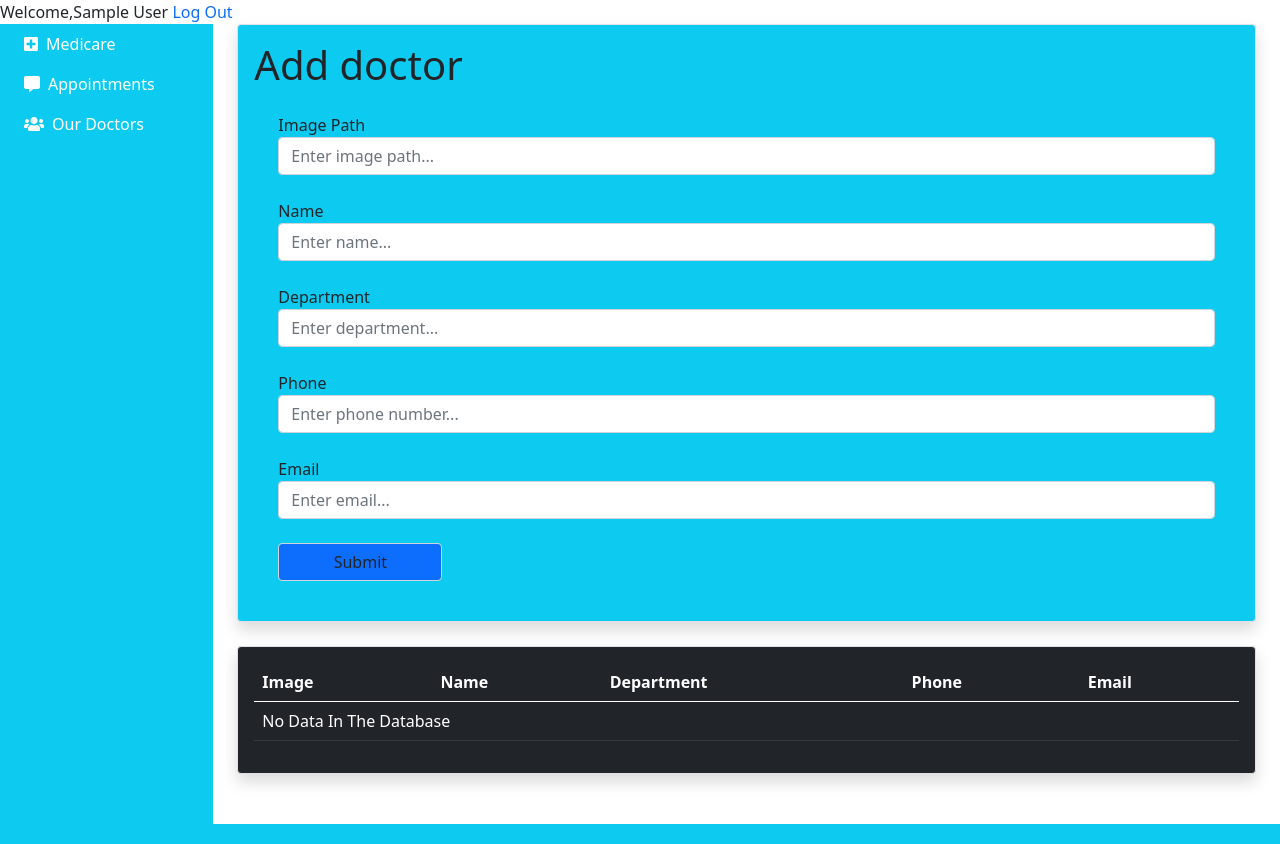
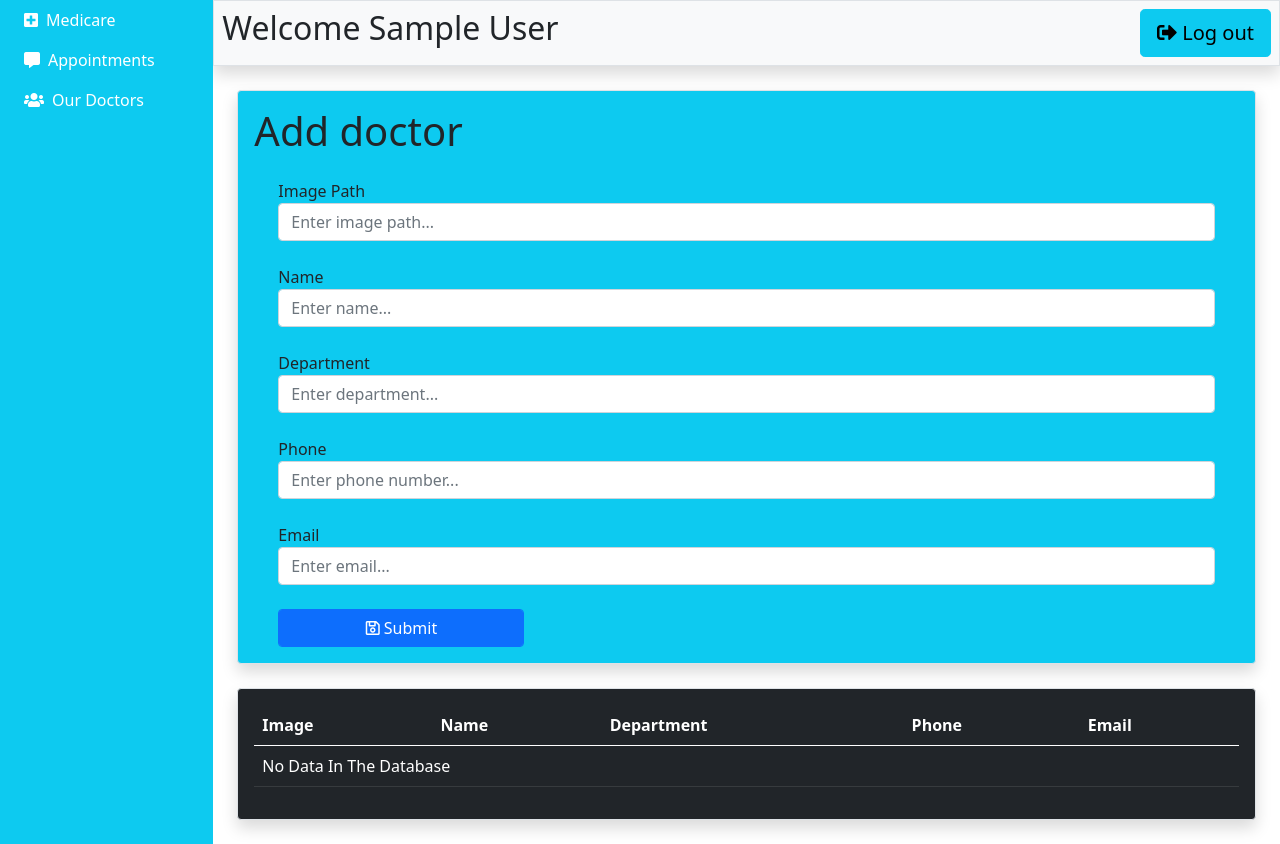
Before and after one commit to Md-Tariqul-Islam/Medicare, a PHP site: page /doctor.php in a window 1280 px wide. Run offline with PHP 8.4, Linux system fonts and the light colour scheme; the visitor is signed in with stand-in values (Sample User, id 1); data that the repository does not hold is empty.

Commit message:
Add log out button for admin & welcome admin

```diff
--- a/doctor.php
+++ b/doctor.php
@@ -1,6 +1,6 @@
 <?php
     session_start();
-    echo "Welcome," . $_SESSION['name'];
+    //echo "Welcome," . $_SESSION['name'];
     include "dbconnect.php";
     if(isset($_POST['submit'])){
         $image= $_POST['dbimage'];
@@ -55,7 +55,6 @@
   </head>
   <body>
 
-    <a class="text-decoration-none" href="login.php">Log Out</a>
     <div class="container-fluid">
       <div class="row min-vh-100 flex-nowrap">
         <!-- Sidebar With Navbar -->
@@ -79,6 +78,16 @@
         </aside>
         <!-- Main part -->
         <main class="col px-0">
+            <!-- Header  -->
+            <div class="d-flex justify-content-between border bg-light mb-4 shadow">
+                <div class="p-2"><h2 class=""><?php echo "Welcome " . $_SESSION['name'];?></h2></div>
+                <div class="p-2">
+                <a href="#" class="btn btn-info btn-lg">
+                  <span ><i class="fas fa-sign-out-alt"></i> Log out </span>
+                </a>
+                </div>
+            </div>
+
             <div class="container">
                 <div class="card-body border bg-info shadow rounded">
                     <h1 class="card-title">Add doctor</h1>
@@ -109,8 +118,8 @@
                             <input type="email" class="form-control" id="email" name="dbemail" placeholder="Enter email..." required>
                         </div>
 
-                        <div class="m-4 col-2">
-                            <button type="submit" class="form-control bg-primary" id="submit" name="submit">Submit</button>
+                        <div class="ms-4 col-3">
+                            <button type="submit" class="form-control btn btn-primary" name="submit"><i class="far fa-save"></i> Submit</button>
                         </div>
 
                     </from>
```
Also changed, not shown: admin.php (+11 -4 lines).
